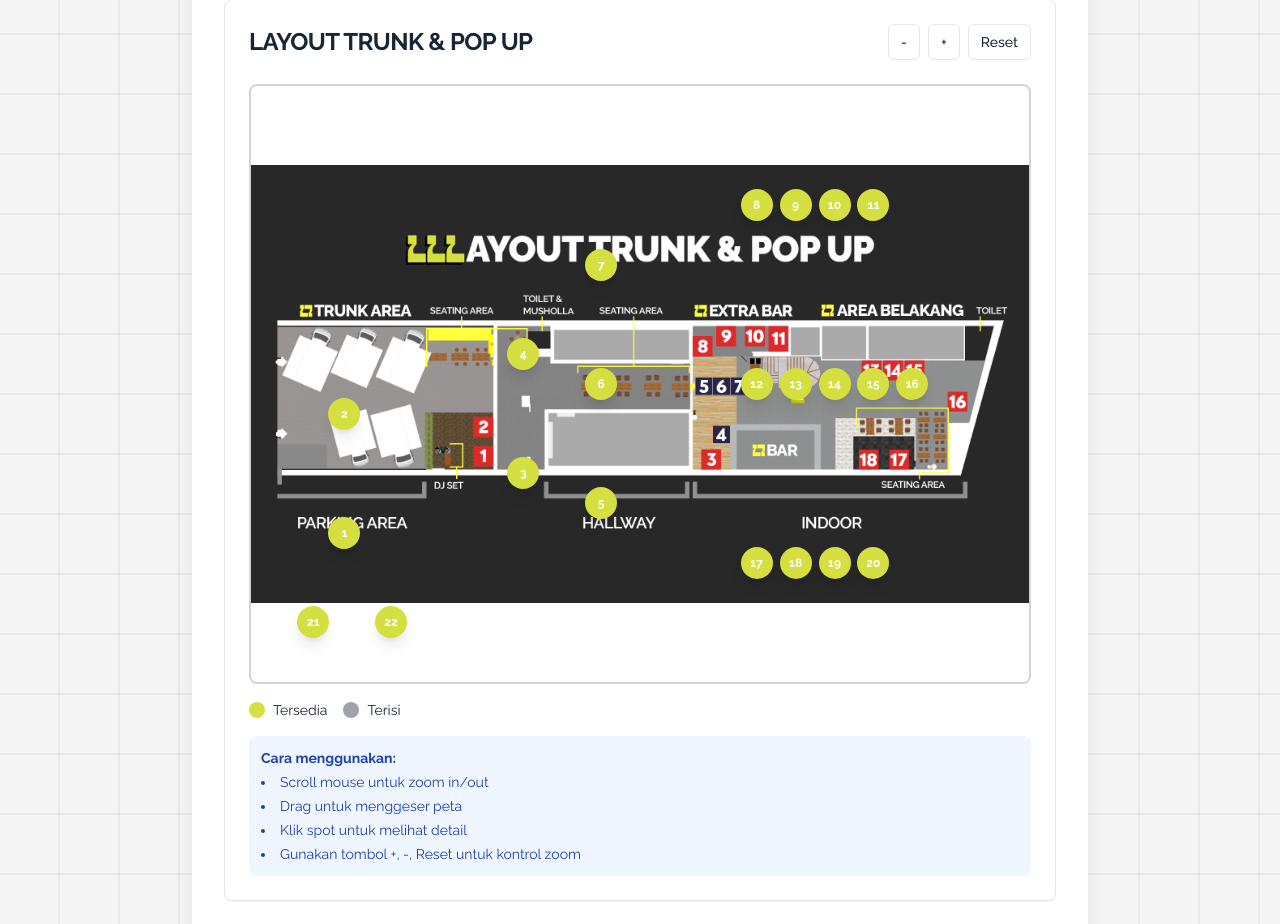
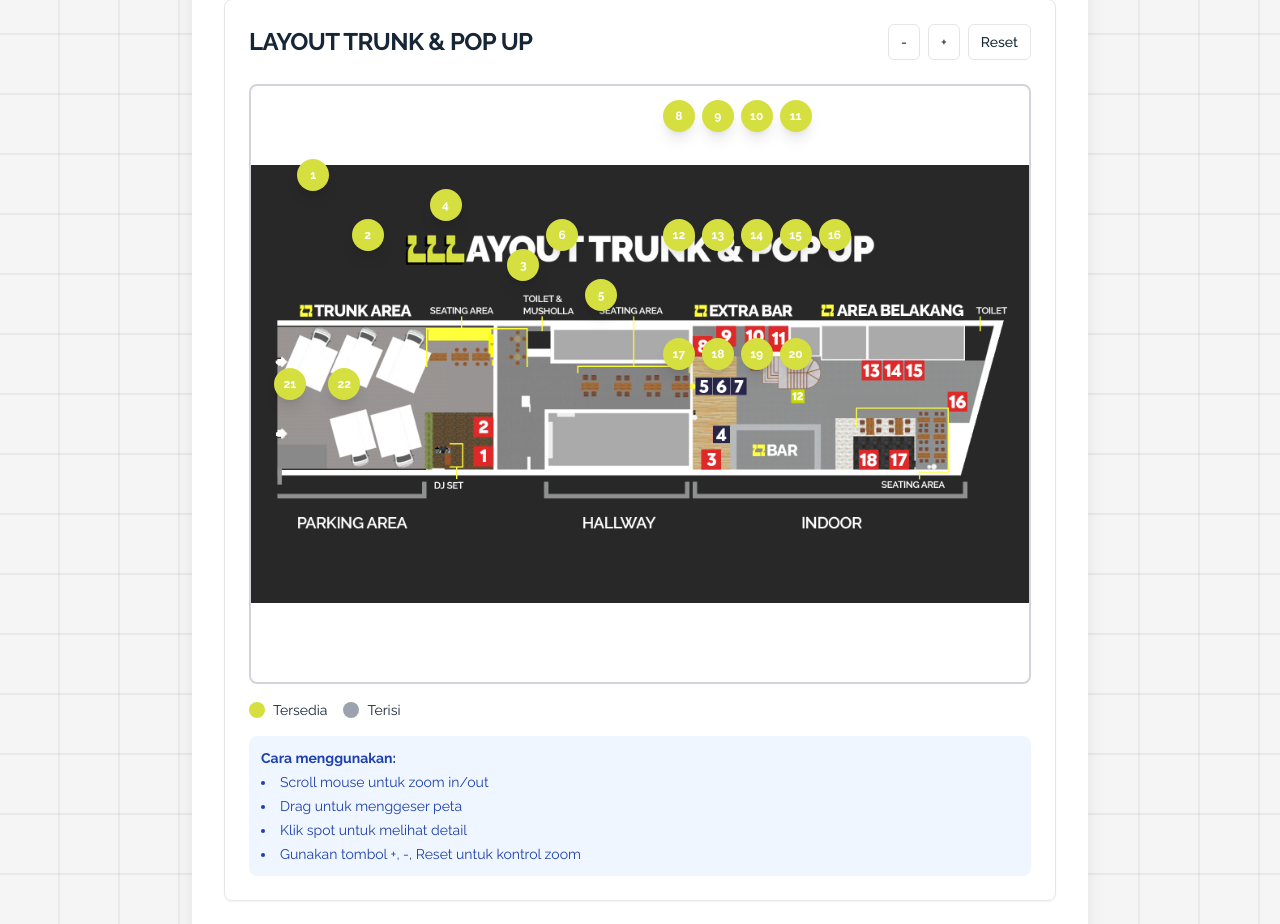
Before and after one commit to kodingkeliling/luckylaunchatlucy, a Next.js app: page /popup in a window 1280 px wide. Shown: the part 745-1669 px from the top of the page. Built offline with nearby package versions, Linux system fonts and the light colour scheme.

Commit message:
Adjust spot positions to match the actual denah layout

```diff
--- a/src/components/LayoutMap.tsx
+++ b/src/components/LayoutMap.tsx
@@ -21,37 +21,40 @@ interface SpotInfo {
 }
 
 const spots: SpotInfo[] = [
-  // PARKING AREA
-  { id: 'spot-1', number: 1, x: 12, y: 75, size: '3x3m', area: 'Parking Area', available: true, price: { threeDay: 400000, twoDay: 325000, oneDay: 225000 } },
-  { id: 'spot-2', number: 2, x: 12, y: 55, size: '3x3m', area: 'Parking Area', available: true, price: { threeDay: 400000, twoDay: 325000, oneDay: 225000 } },
-  { id: 'spot-21', number: 21, x: 8, y: 90, size: '3x3m', area: 'Outdoor', available: true, price: { threeDay: 0, twoDay: 0, oneDay: 300000 } },
-  { id: 'spot-22', number: 22, x: 18, y: 90, size: '3x3m', area: 'Outdoor', available: true, price: { threeDay: 0, twoDay: 0, oneDay: 300000 } },
+  // PARKING AREA - berdasarkan gambar
+  { id: 'spot-1', number: 1, x: 8, y: 15, size: '3x3m', area: 'Parking Area', available: true, price: { threeDay: 400000, twoDay: 325000, oneDay: 225000 } },
+  { id: 'spot-2', number: 2, x: 15, y: 25, size: '3x3m', area: 'Parking Area', available: true, price: { threeDay: 400000, twoDay: 325000, oneDay: 225000 } },
 
-  // HALLWAY
-  { id: 'spot-3', number: 3, x: 35, y: 65, size: '3x3m', area: 'Hallway', available: true, price: { threeDay: 300000, twoDay: 250000, oneDay: 200000 } },
-  { id: 'spot-4', number: 4, x: 35, y: 45, size: '3x3m', area: 'Hallway', available: true, price: { threeDay: 300000, twoDay: 250000, oneDay: 200000 } },
-  { id: 'spot-5', number: 5, x: 45, y: 70, size: '3x3m', area: 'Hallway', available: true, price: { threeDay: 300000, twoDay: 250000, oneDay: 200000 } },
-  { id: 'spot-6', number: 6, x: 45, y: 50, size: '3x3m', area: 'Hallway', available: true, price: { threeDay: 300000, twoDay: 250000, oneDay: 200000 } },
-  { id: 'spot-7', number: 7, x: 45, y: 30, size: '3x3m', area: 'Hallway', available: true, price: { threeDay: 300000, twoDay: 250000, oneDay: 200000 } },
+  // TRUNK AREA & SEATING AREA
+  { id: 'spot-4', number: 4, x: 25, y: 20, size: '3x3m', area: 'Seating Area', available: true, price: { threeDay: 300000, twoDay: 250000, oneDay: 200000 } },
 
-  // INDOOR - EXTRA BAR
-  { id: 'spot-8', number: 8, x: 65, y: 20, size: '3x3m', area: 'Extra Bar', available: true, price: { threeDay: 400000, twoDay: 325000, oneDay: 225000 } },
-  { id: 'spot-9', number: 9, x: 70, y: 20, size: '3x3m', area: 'Extra Bar', available: true, price: { threeDay: 400000, twoDay: 325000, oneDay: 225000 } },
-  { id: 'spot-10', number: 10, x: 75, y: 20, size: '3x3m', area: 'Extra Bar', available: true, price: { threeDay: 400000, twoDay: 325000, oneDay: 225000 } },
-  { id: 'spot-11', number: 11, x: 80, y: 20, size: '3x3m', area: 'Extra Bar', available: true, price: { threeDay: 400000, twoDay: 325000, oneDay: 225000 } },
+  // HALLWAY & TOILET AREA
+  { id: 'spot-3', number: 3, x: 35, y: 30, size: '3x3m', area: 'Hallway', available: true, price: { threeDay: 300000, twoDay: 250000, oneDay: 200000 } },
+  { id: 'spot-5', number: 5, x: 45, y: 35, size: '3x3m', area: 'Hallway', available: true, price: { threeDay: 300000, twoDay: 250000, oneDay: 200000 } },
+  { id: 'spot-6', number: 6, x: 40, y: 25, size: '3x3m', area: 'Seating Area', available: true, price: { threeDay: 300000, twoDay: 250000, oneDay: 200000 } },
 
-  // INDOOR - BAR
-  { id: 'spot-12', number: 12, x: 65, y: 50, size: '3x3m', area: 'Bar', available: true, price: { threeDay: 400000, twoDay: 325000, oneDay: 225000 } },
-  { id: 'spot-13', number: 13, x: 70, y: 50, size: '2x2m', area: 'Bar', available: true, price: { threeDay: 300000, twoDay: 250000, oneDay: 175000 } },
-  { id: 'spot-14', number: 14, x: 75, y: 50, size: '2x2m', area: 'Bar', available: true, price: { threeDay: 300000, twoDay: 250000, oneDay: 175000 } },
-  { id: 'spot-15', number: 15, x: 80, y: 50, size: '2x2m', area: 'Bar', available: true, price: { threeDay: 300000, twoDay: 250000, oneDay: 175000 } },
-  { id: 'spot-16', number: 16, x: 85, y: 50, size: '1x1m', area: 'Bar', available: true, price: { threeDay: 250000, twoDay: 200000, oneDay: 150000 } },
+  // EXTRA BAR AREA (atas)
+  { id: 'spot-8', number: 8, x: 55, y: 5, size: '3x3m', area: 'Extra Bar', available: true, price: { threeDay: 400000, twoDay: 325000, oneDay: 225000 } },
+  { id: 'spot-9', number: 9, x: 60, y: 5, size: '3x3m', area: 'Extra Bar', available: true, price: { threeDay: 400000, twoDay: 325000, oneDay: 225000 } },
+  { id: 'spot-10', number: 10, x: 65, y: 5, size: '3x3m', area: 'Extra Bar', available: true, price: { threeDay: 400000, twoDay: 325000, oneDay: 225000 } },
+  { id: 'spot-11', number: 11, x: 70, y: 5, size: '3x3m', area: 'Extra Bar', available: true, price: { threeDay: 400000, twoDay: 325000, oneDay: 225000 } },
 
-  // INDOOR - AREA BELAKANG
-  { id: 'spot-17', number: 17, x: 65, y: 80, size: '3x3m', area: 'Area Belakang', available: true, price: { threeDay: 300000, twoDay: 250000, oneDay: 200000 } },
-  { id: 'spot-18', number: 18, x: 70, y: 80, size: '3x3m', area: 'Area Belakang', available: true, price: { threeDay: 300000, twoDay: 250000, oneDay: 200000 } },
-  { id: 'spot-19', number: 19, x: 75, y: 80, size: '3x3m', area: 'Area Belakang', available: true, price: { threeDay: 300000, twoDay: 250000, oneDay: 200000 } },
-  { id: 'spot-20', number: 20, x: 80, y: 80, size: '3x3m', area: 'Area Belakang', available: true, price: { threeDay: 300000, twoDay: 250000, oneDay: 200000 } },
+  // BAR AREA
+  { id: 'spot-12', number: 12, x: 55, y: 25, size: '3x3m', area: 'Bar', available: true, price: { threeDay: 400000, twoDay: 325000, oneDay: 225000 } },
+  { id: 'spot-13', number: 13, x: 60, y: 25, size: '2x2m', area: 'Bar', available: true, price: { threeDay: 300000, twoDay: 250000, oneDay: 175000 } },
+  { id: 'spot-14', number: 14, x: 65, y: 25, size: '2x2m', area: 'Bar', available: true, price: { threeDay: 300000, twoDay: 250000, oneDay: 175000 } },
+  { id: 'spot-15', number: 15, x: 70, y: 25, size: '2x2m', area: 'Bar', available: true, price: { threeDay: 300000, twoDay: 250000, oneDay: 175000 } },
+  { id: 'spot-16', number: 16, x: 75, y: 25, size: '1x1m', area: 'Bar', available: true, price: { threeDay: 250000, twoDay: 200000, oneDay: 150000 } },
+
+  // AREA BELAKANG (bawah)
+  { id: 'spot-17', number: 17, x: 55, y: 45, size: '3x3m', area: 'Area Belakang', available: true, price: { threeDay: 300000, twoDay: 250000, oneDay: 200000 } },
+  { id: 'spot-18', number: 18, x: 60, y: 45, size: '3x3m', area: 'Area Belakang', available: true, price: { threeDay: 300000, twoDay: 250000, oneDay: 200000 } },
+  { id: 'spot-19', number: 19, x: 65, y: 45, size: '3x3m', area: 'Area Belakang', available: true, price: { threeDay: 300000, twoDay: 250000, oneDay: 200000 } },
+  { id: 'spot-20', number: 20, x: 70, y: 45, size: '3x3m', area: 'Area Belakang', available: true, price: { threeDay: 300000, twoDay: 250000, oneDay: 200000 } },
+
+  // OUTDOOR (bawah kiri)
+  { id: 'spot-21', number: 21, x: 5, y: 50, size: '3x3m', area: 'Outdoor', available: true, price: { threeDay: 0, twoDay: 0, oneDay: 300000 } },
+  { id: 'spot-22', number: 22, x: 12, y: 50, size: '3x3m', area: 'Outdoor', available: true, price: { threeDay: 0, twoDay: 0, oneDay: 300000 } },
 ];
 
 export default function LayoutMap() {
```
